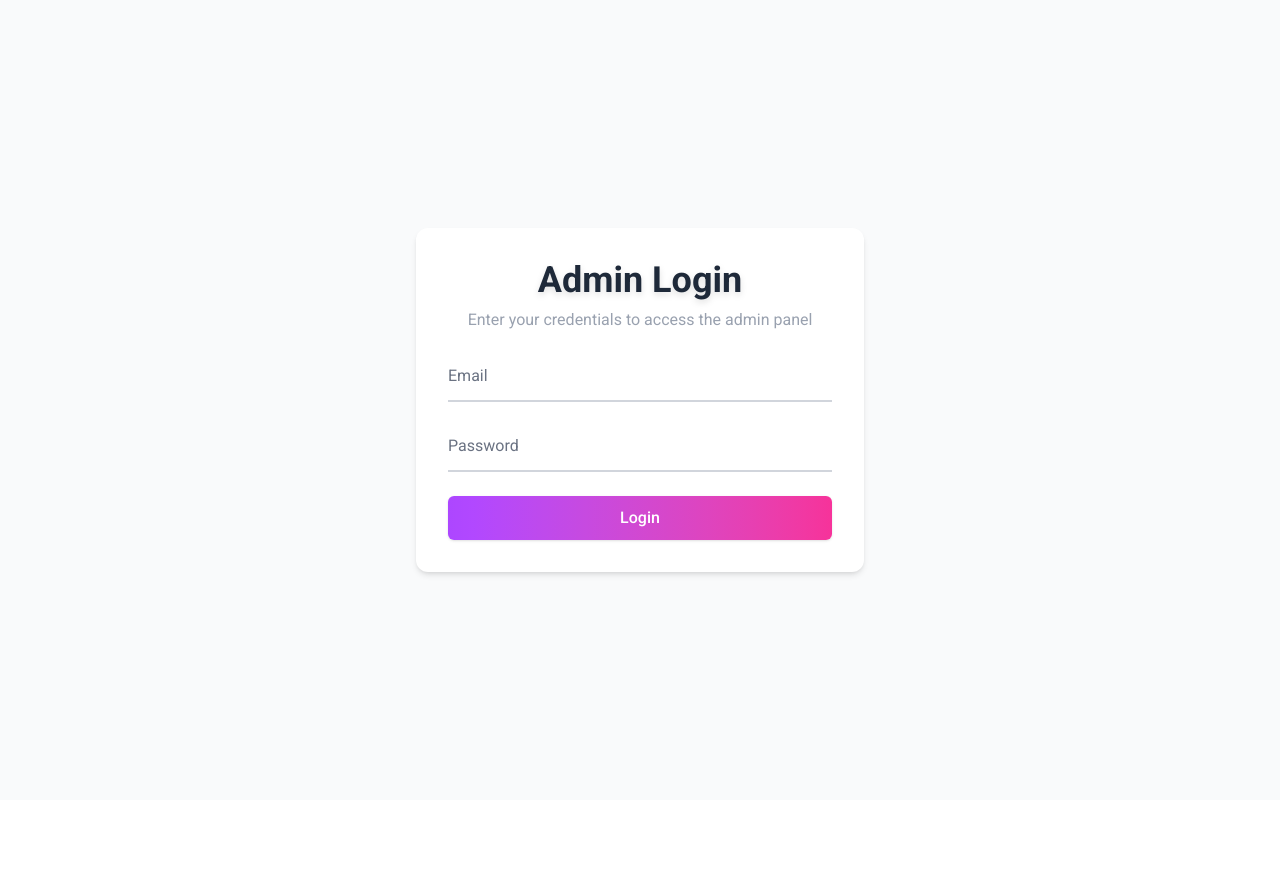
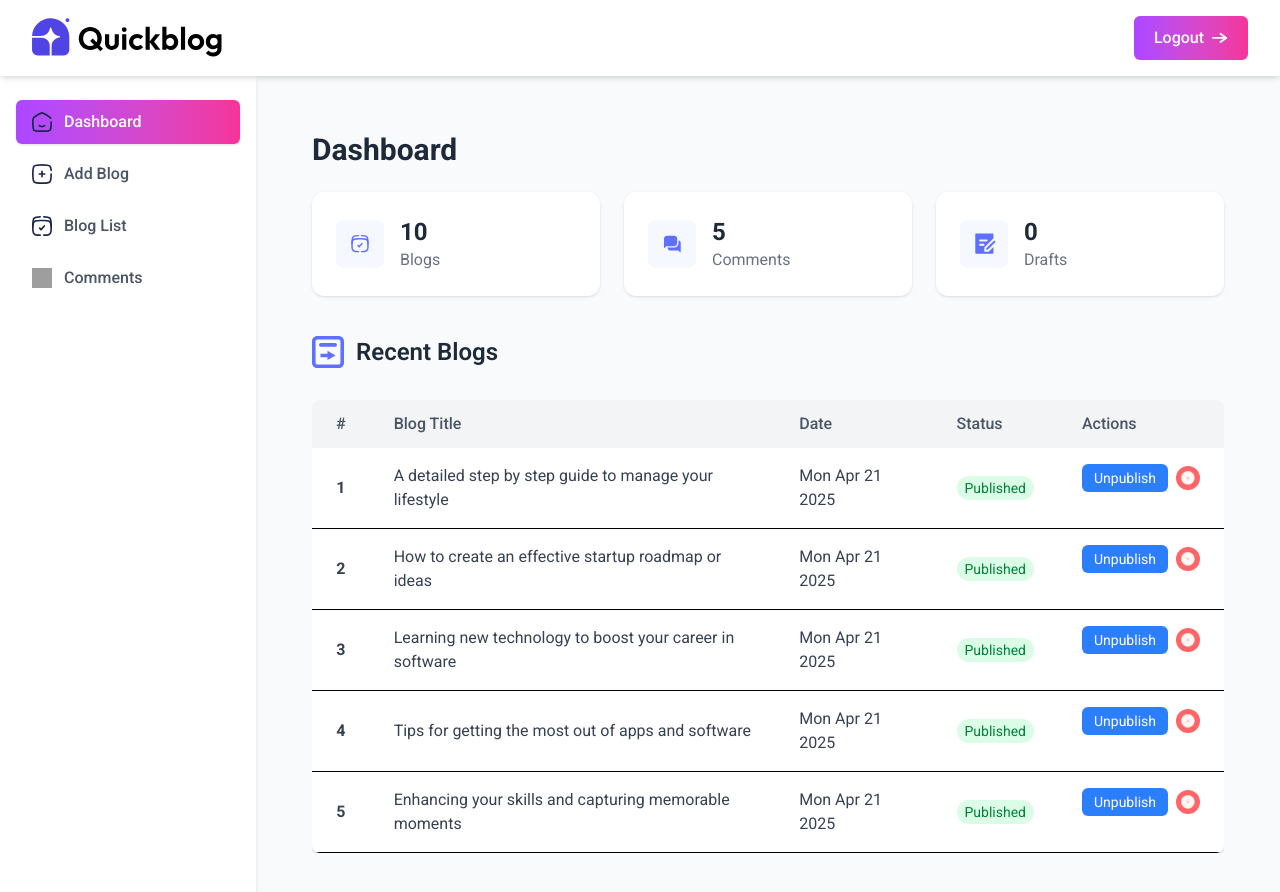
Before and after one commit to IrianB/QuickBlog, a React (Vite) app in the folder fe/: page /admin in a window 1280 px wide. Shown: the top 892 px of the page. Before the commit the page ends 800 px from the top, so only its background shows below. Built offline with nearby package versions, Linux system fonts and the light colour scheme; grey boxes are pictures that could not be loaded.

Commit message:
dashboard

```diff
--- a/fe/src/App.jsx
+++ b/fe/src/App.jsx
@@ -8,13 +8,14 @@ import ListBlog from './pages/admin/ListBlog'
 import AddBlog from './pages/admin/AddBlog'
 import Comments from './pages/admin/Comments'
 import Login from './components/admin/Login'
+import BlogTableItem from './components/admin/BlogTableItem'
 
 const App = () => {
   return (
     <Routes>
       <Route path="/" element={<Home />} />
       <Route path="/blog/:id" element={<Blog />} />
-      <Route path='/admin' element={false ? <Layout /> : <Login/>}>
+      <Route path='/admin' element={true ? <Layout /> : <Login/>}>
         <Route index element={<Dashboard />} />
         <Route path='list' element={<ListBlog />} />
         <Route path='add' element={<AddBlog />} />
--- /dev/null
+++ b/fe/src/components/admin/BlogTableItem.jsx
@@ -0,0 +1,36 @@
+import React from 'react'
+import { assets } from '../../assets/assets'
+
+const BlogTableItem = ({ blog, index, fetchBlog }) => {
+    const { title, createdAt, isPublished } = blog;
+    const BlogDate = new Date(createdAt);
+
+    return (
+        <tr className="border-b hover:bg-gray-50 transition-colors duration-200">
+            <th className="py-4 px-6 text-gray-700">{index + 1}</th>
+            <td className="py-4 px-6 text-gray-700">{title}</td>
+            <td className="py-4 px-6 text-gray-700">{BlogDate.toDateString()}</td>
+            <td className="py-4 px-6">
+                <span className={`px-2 py-1 rounded-full text-sm ${isPublished ? 'bg-green-100 text-green-700' : 'bg-yellow-100 text-yellow-700'
+                    }`}>
+                    {isPublished ? 'Published' : 'Unpublished'}
+                </span>
+            </td>
+            <td className="py-4 px-6 flex items-center gap-2">
+                <button className="px-3 py-1 bg-blue-500 text-white rounded-md text-sm hover:bg-blue-600 transition">
+                    {isPublished ? 'Unpublish' : 'Publish'}
+                </button>
+                <div
+                    className="w-6 h-6 flex items-center justify-center bg-red-400 hover:bg-red-500 rounded-full cursor-pointer transition"
+                >
+                    <img src={assets.cross_icon} alt="Delete" className="w-3.5 h-3.5" />
+                </div>
+            </td>
+
+
+
+        </tr>
+    )
+}
+
+export default BlogTableItem
--- a/fe/src/pages/admin/Dashboard.jsx
+++ b/fe/src/pages/admin/Dashboard.jsx
@@ -1,8 +1,93 @@
-import React from 'react'
+import React, { useEffect, useState } from 'react'
+import { assets, dashboard_data } from '../../assets/assets'
+import BlogTableItem from '../../components/admin/BlogTableItem'
 
 const Dashboard = () => {
+  const [dashboardData, setDashboardData] = useState({
+    blogs: 0,
+    comments: 0,
+    drafts: 0,
+    recentBlogs: []
+  })
+
+  const fetchData = async () => {
+    setDashboardData(dashboard_data)
+  }
+
+  useEffect(() => {
+    fetchData()
+  }, [])
+
   return (
-    <div></div>
+    <div className="p-8 bg-gray-50 min-h-screen">
+      <h1 className="text-3xl font-bold text-gray-800 mb-6">Dashboard</h1>
+
+      <div className="grid grid-cols-1 sm:grid-cols-3 gap-6 mb-8">
+        {/* Blogs */}
+        <div className="flex items-center p-6 bg-white rounded-xl shadow hover:shadow-lg transition-shadow duration-300">
+          <img src={assets.dashboard_icon_1} alt="Blogs" className="w-12 h-12 mr-4" />
+          <div>
+            <p className="text-2xl font-bold text-gray-800">{dashboardData.blogs}</p>
+            <p className="text-gray-500">Blogs</p>
+          </div>
+        </div>
+
+        {/* Comments */}
+        <div className="flex items-center p-6 bg-white rounded-xl shadow hover:shadow-lg transition-shadow duration-300">
+          <img src={assets.dashboard_icon_2} alt="Comments" className="w-12 h-12 mr-4" />
+          <div>
+            <p className="text-2xl font-bold text-gray-800">{dashboardData.comments}</p>
+            <p className="text-gray-500">Comments</p>
+          </div>
+        </div>
+
+        {/* Drafts */}
+        <div className="flex items-center p-6 bg-white rounded-xl shadow hover:shadow-lg transition-shadow duration-300">
+          <img src={assets.dashboard_icon_3} alt="Drafts" className="w-12 h-12 mr-4" />
+          <div>
+            <p className="text-2xl font-bold text-gray-800">{dashboardData.drafts}</p>
+            <p className="text-gray-500">Drafts</p>
+          </div>
+        </div>
+      </div>
+
+      {/* Recent Blogs */}
+      {dashboardData.recentBlogs.length > 0 && (
+        <div className="mt-10">
+          <div className="flex items-center gap-3 mb-6">
+            <img
+              src={assets.dashboard_icon_4}
+              alt="Recent Blogs"
+              className="w-8 h-8 object-contain"
+            />
+            <h2 className="text-2xl font-semibold text-gray-800">
+              Recent Blogs
+            </h2>
+          </div>
+
+          <div className="overflow-x-auto mt-8">
+            <table className="min-w-full bg-white shadow-md rounded-lg overflow-hidden">
+              <thead className="bg-gray-100">
+                <tr>
+                  <th className="py-3 px-6 text-left text-gray-600 font-medium">#</th>
+                  <th className="py-3 px-6 text-left text-gray-600 font-medium">Blog Title</th>
+                  <th className="py-3 px-6 text-left text-gray-600 font-medium">Date</th>
+                  <th className="py-3 px-6 text-left text-gray-600 font-medium">Status</th>
+                  <th className="py-3 px-6 text-left text-gray-600 font-medium">Actions</th>
+                </tr>
+              </thead>
+              <tbody>
+                {dashboardData.recentBlogs.map((blog, index)=> {
+                  return <BlogTableItem key={blog._id} blog={blog} fetchBlog={fetchData} index={index}/>
+                })}
+              </tbody>
+            </table>
+          </div>
+
+        </div>
+      )}
+
+    </div>
   )
 }
 
--- a/fe/src/pages/admin/Layout.jsx
+++ b/fe/src/pages/admin/Layout.jsx
@@ -36,9 +36,14 @@ const Layout = () => {
                 </button>
             </header>
 
-            <div>
+            <div className="flex flex-1">
+                {/* Sidebar on the left */}
                 <Sidebar />
-                <Outlet />
+
+                {/* Main content */}
+                <main className="flex-1 p-6">
+                    <Outlet />
+                </main>
             </div>
 
         </div>
```
